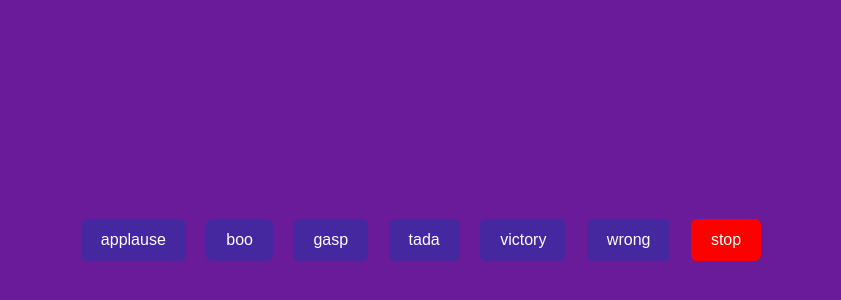
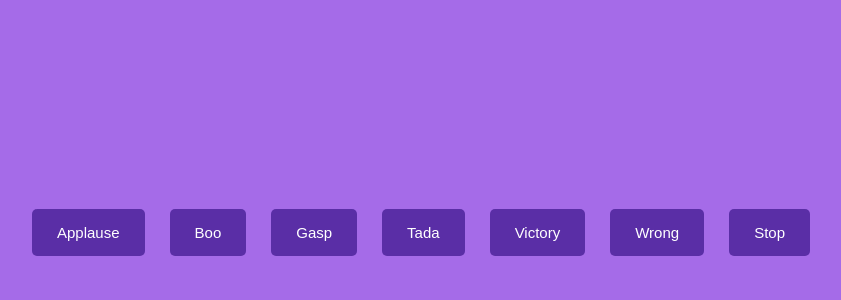
Before and after one commit to acciojob/Soundbar-Sathish-design-1, a website: page main.html in a window 1280 px wide. Shown: the part 168-468 px from the top of the page, without its empty margins (219-1060 px from the left). Drawn offline with Linux system fonts and the light colour scheme.

Commit message:
created a submission

```diff
--- a/main.html
+++ b/main.html
@@ -1,24 +1,15 @@
 <!DOCTYPE html>
-<html lang="en">
+<html>
+
 <head>
-    <meta charset="UTF-8" />
-    <meta name="viewport" content="width=device-width, initial-scale=1.0" />
-    <title>Soundbar</title>
-    <link rel="stylesheet" href="styles.css" />
+  <link rel="stylesheet" href="styles.css">
 </head>
+
 <body>
 
-    <div id="buttons">
-        <button class="btn" onclick="playSound('sounds/applause.mp3')">applause</button>
-        <button class="btn" onclick="playSound('sounds/boo.mp3')">boo</button>
-        <button class="btn" onclick="playSound('sounds/gasp.mp3')">gasp</button>
-        <button class="btn" onclick="playSound('sounds/tada.mp3')">tada</button>
-        <button class="btn" onclick="playSound('sounds/victory.mp3')">victory</button>
-        <button class="btn" onclick="playSound('sounds/wrong.mp3')">wrong</button>
+  <div id="buttons"></div>
 
-        <button class="stop" onclick="stopSound()">stop</button>
-    </div>
+  <script src="script.js"></script>
+</body>
 
-    <script src="script.js"></script>
-</body>
 </html>
--- a/script.js
+++ b/script.js
@@ -1,18 +1,41 @@
-let currentAudio = null;
+// list of available sounds
+const sounds = ["applause", "boo", "gasp", "tada", "victory", "wrong"];
 
-function playSound(soundPath) {
-    if (currentAudio) {
-        currentAudio.pause();
-        currentAudio.currentTime = 0;
-    }
+const buttonsContainer = document.getElementById("buttons");
 
-    currentAudio = new Audio(soundPath);
-    currentAudio.play();
+// create a button for each sound
+sounds.forEach(sound => {
+  const btn = document.createElement("button");
+  btn.classList.add("btn");
+  btn.innerText = sound;
+
+  btn.addEventListener("click", () => {
+    stopAllSounds();
+    document.getElementById(sound).play();
+  });
+
+  buttonsContainer.appendChild(btn);
+
+  const audio = document.createElement("audio");
+  audio.id = sound;
+  audio.src = `./sounds/${sound}.mp3`;
+  document.body.appendChild(audio);
+});
+
+// stop button
+const stopBtn = document.createElement("button");
+stopBtn.classList.add("stop");
+stopBtn.innerText = "stop";
+
+stopBtn.addEventListener("click", stopAllSounds);
+
+buttonsContainer.appendChild(stopBtn);
+
+// function to stop all playing sounds
+function stopAllSounds() {
+  sounds.forEach(sound => {
+    const audio = document.getElementById(sound);
+    audio.pause();
+    audio.currentTime = 0;
+  });
 }
-
-function stopSound() {
-    if (currentAudio) {
-        currentAudio.pause();
-        currentAudio.currentTime = 0;
-    }
-}
--- a/styles.css
+++ b/styles.css
@@ -1,6 +1,7 @@
 body {
-    background: #6a1b9a;
-    font-family: Arial;
+  margin: 0;
+  padding: 0;
+  background: #a56be8;
   display: flex;
   justify-content: center;
   align-items: center;
@@ -8,20 +9,21 @@ body {
 }
 
 #buttons {
-    text-align: center;
+  display: flex;
+  gap: 25px;
 }
 
 .btn, .stop {
-    background: #4527a0;
+  padding: 15px 25px;
+  border: none;
+  background: #5a2ea6;
   color: white;
-    padding: 12px 20px;
-    margin: 8px;
-    border: none;
-    border-radius: 6px;
-    font-size: 16px;
+  border-radius: 5px;
+  font-size: 15px;
   cursor: pointer;
+  text-transform: capitalize;
 }
 
-.stop {
-    background: red;
+.btn:hover, .stop:hover {
+  opacity: 0.8;
 }
```
Lines whose indentation alone changed are shown as unchanged.
